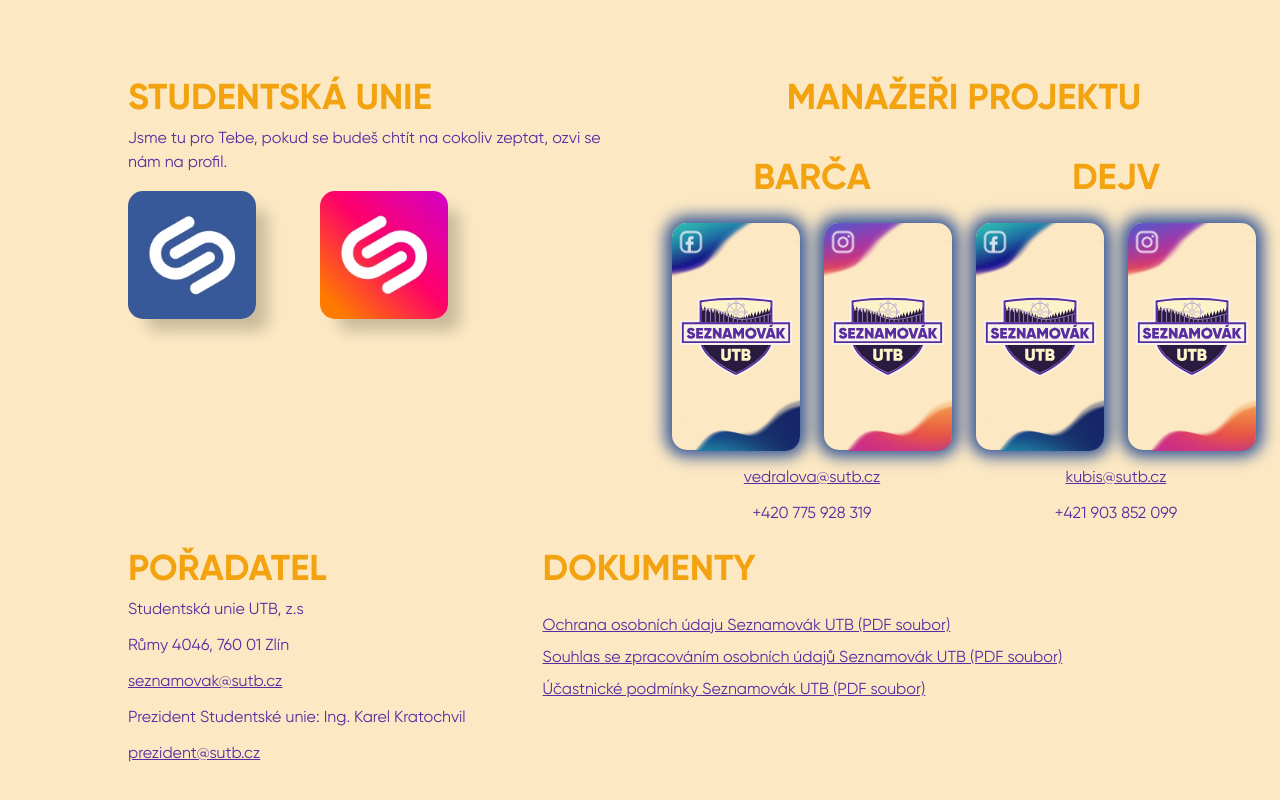
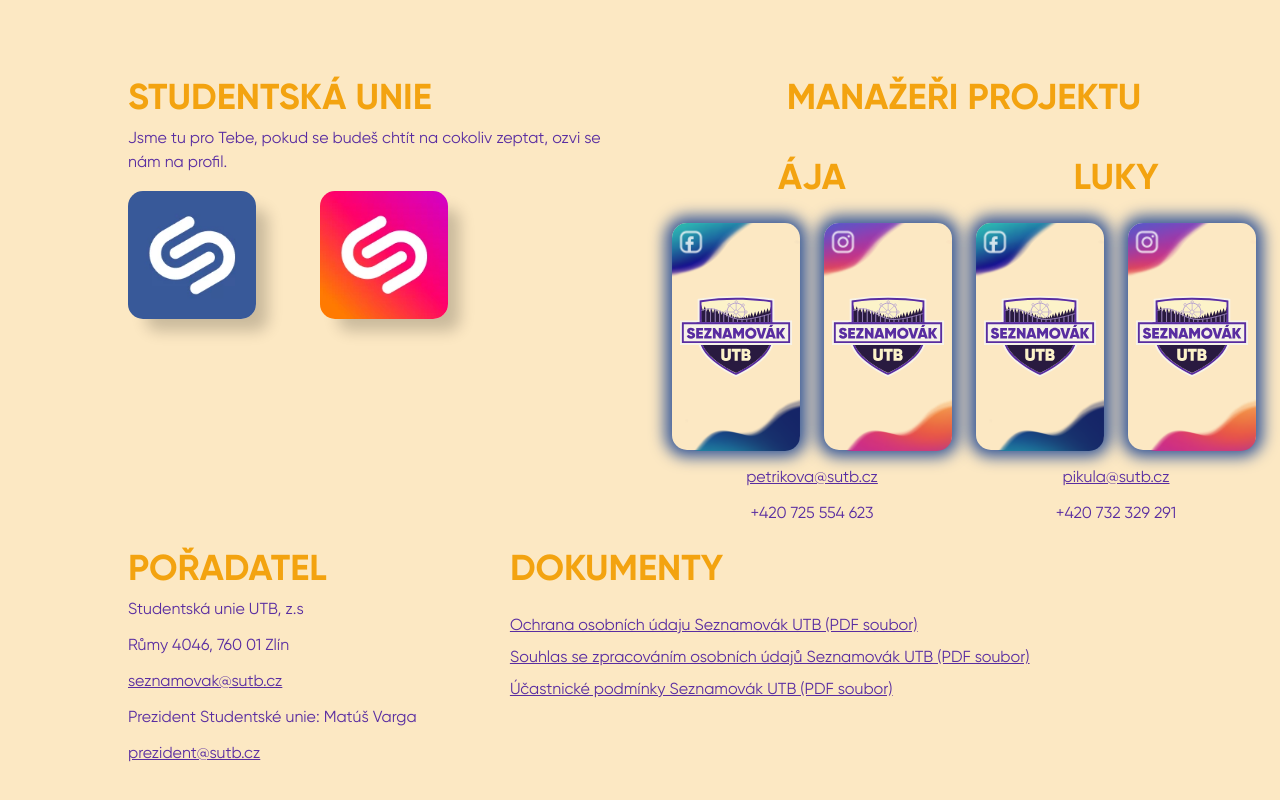
Before and after one commit to SU-UTB/web-seznamovak-fe, a React (Vite) app: page /turnus1 in a window 1280 px wide. Shown: the part 1874-2674 px from the top of the page. Built offline with nearby package versions, Linux system fonts and the light colour scheme.

Commit message:
2026 prepare

```diff
--- a/index.html
+++ b/index.html
@@ -10,7 +10,7 @@
     <meta name="theme-color" content="#000000" />
     <meta
       name="description"
-      content="Staň se i ty právoplatným členem UTBčka na celouniverzitním Seznamováku UTB 2025 Univerzity Tomáše Bati ve Zlíně."
+      content="Staň se i ty právoplatným členem UTBčka na celouniverzitním Seznamováku UTB 2026 Univerzity Tomáše Bati ve Zlíně."
     />
     <link rel="apple-touch-icon" href="apple-touch-icon.png" />
     <link rel="manifest" href="manifest.json" />
@@ -20,7 +20,7 @@
       href="https://fonts.googleapis.com/css2?family=Montserrat:wght@400;500;600;700;800;900&display=swap"
       rel="stylesheet"
     />
-    <title>Seznamovák UTB 2025</title>
+    <title>Seznamovák UTB 2026</title>
   </head>
   <body>
     <div id="root"></div>
--- a/src/App.tsx
+++ b/src/App.tsx
@@ -1,14 +1,13 @@
 import Navbar from './components/moleculs/Navbar'
 import Aftermovie from './components/sections/Aftermovie'
-import Instructors from './components/sections/Instructors'
 import Application from './components/sections/Application'
 import Contact from './components/sections/Contact'
 import Faq from './components/sections/Faq'
 import Gallery from './components/sections/Gallery'
 import Map from './components/sections/Map'
 // import Partners from './components/sections/Partners'
+import ScrollToTopButton from './components/moleculs/ScrollToTopButton'
 import Overlay from './components/sections/Overlay'
-import ScrollToTopButton from './components/moleculs/ScrollToTopButton'
 import { AnalyticsEvents, Firebase } from './utils/firebase'
 
 const App: React.FC = () => {
@@ -22,7 +21,7 @@
       <Application />
       <Aftermovie />
       <Gallery />
-      <Instructors />
+      {/* <Instructors /> */}
       <Map />
       <Faq />
       {/* <Partners /> */}
--- a/src/components/moleculs/Navbar.tsx
+++ b/src/components/moleculs/Navbar.tsx
@@ -12,7 +12,7 @@
   const menuLinks = [
     { sectionLink: 'prihlaska', sectionName: 'PŘIHLÁŠKA' },
     { sectionLink: 'informace', sectionName: 'INFORMACE' },
-    { sectionLink: 'instruktori', sectionName: 'INSTRUKTOŘI' },
+    /* { sectionLink: 'instruktori', sectionName: 'INSTRUKTOŘI' }, */
     { sectionLink: 'faq', sectionName: 'FAQ' },
     // { sectionLink: 'partneri', sectionName: 'PARTNEŘI' },
     { sectionLink: 'kontakt', sectionName: 'KONTAKT' },
--- a/src/components/moleculs/Organiser.tsx
+++ b/src/components/moleculs/Organiser.tsx
@@ -9,7 +9,7 @@
         <p className="mb-3">Studentská unie UTB, z.s</p>
         <p className="mb-3">Růmy 4046, 760 01 Zlín</p>
         <EmailLink email="seznamovak@sutb.cz" />
-        <p className="mb-3">Prezident Studentské unie: Ing. Karel Kratochvil</p>
+        <p className="mb-3">Prezident Studentské unie: Matúš Varga</p>
         <EmailLink email="prezident@sutb.cz" />
       </div>
     </div>
--- a/src/components/sections/Information.tsx
+++ b/src/components/sections/Information.tsx
@@ -2,8 +2,8 @@
 //import '../../scss/Information.scss'
 
 const Information = () => {
-  const totalPriceCZK = 3399
-  const depositCZK = totalPriceCZK - 1000
+  //const totalPriceCZK = 3399
+  //const depositCZK = totalPriceCZK - 1000
 
   const links = [
     { linkName: 'Mapa zde', linkTo: 'https://goo.gl/maps/mTdBDjBknPJoU5Yr8/' },
@@ -25,7 +25,7 @@
           <div className="info-price mb-8 lg:w-5/12 xl:w-2/5 3xl:w-full 3xl:max-w-md"> */}
       <div className="info-container">
         <div className="info-table w-full lg:flex lg:flex-col lg:items-center md:px-16 lg:px-32 2xl:px-52 3xl:px-16 py-12">
-          <div className="info-price mb-8 lg:w-5/12 xl:w-2/5 3xl:w-full 3xl:max-w-md">
+          {/* <div className="info-price mb-8 lg:w-5/12 xl:w-2/5 3xl:w-full 3xl:max-w-md">
             <h4 className="text-secondaryDark text-2xl uppercase font-extrabold">
               Kolik to stojí?
             </h4>
@@ -36,7 +36,7 @@
               Zálohu {depositCZK.toString()} Kč / 102 € pošleš při přihlášení a
               zbylých<br/>1000 Kč zaplatíš až na místě.
             </p>
-          </div>
+          </div> */}
           <div className="info-place mb-8 lg:w-5/12 xl:w-2/5 3xl:w-full 3xl:max-w-md">
             <h4 className="text-secondaryDark text-2xl uppercase font-extrabold">
               KDE BUDU?
--- a/src/components/sections/Modal.tsx
+++ b/src/components/sections/Modal.tsx
@@ -35,7 +35,7 @@
           <h2>Nový web je na cestě!</h2>
           <p>
             Na tomto webu prozatím najdeš aktuální info k{' '}
-            <strong>Seznamováku UTB - 2025</strong>, ale brzy se spustí nový web
+            <strong>Seznamováku UTB - 2026</strong>, ale brzy se spustí nový web
             Seznamováku, kde uvidíš manažery, se kterými zažiješ to nejšílenější
             léto v životě! Formulář, kterým se budeš na Seznamovák registrovat, a
             naše partnery, kteří nám k tomu všemu pomohli.
--- a/src/data/constants.ts
+++ b/src/data/constants.ts
@@ -7,21 +7,21 @@
 
   export const turnus1: Turnus = {
     name: "turnus1",
-    startDate: new Date(2025, 7, 18), // August 18, 2025
-    endDate: new Date(2025, 7, 21),   // August 21, 2025
-    displayDate: "18. 8. - 21. 8. 2025",
+    startDate: new Date(2026, 7, 17), // 17. 8. 2026
+    endDate: new Date(2026, 7, 20), // 20. 8. 2026
+    displayDate: "17. 8. - 20. 8. 2026",
   };
 
   export const turnus2: Turnus = {
     name: "turnus2",
-    startDate: new Date(2025, 7, 25), // August 25, 2025
-    endDate: new Date(2025, 7, 28),   // August 28, 2025
-    displayDate: "25. 8. - 28. 8. 2025",
+    startDate: new Date(2026, 7, 24), // 24. 8. 2026
+    endDate: new Date(2026, 7, 27), // 27. 8. 2026
+    displayDate: "24. 8. - 27. 8. 2026",
   };
 
-  export const REGISTRATION_START_DATE = new Date(2025, 6, 17, 15, 0, 0); // July 17, 2025, 15:00:00
-  export const REGISTRATION_END_DATE = new Date(2025, 7, 28, 15, 0, 0); // July 17, 2025, 15:00:00
+  export const REGISTRATION_START_DATE = new Date(2026, 6, 17, 15, 0, 0); // 17. 7. 2026, 15:00:00
+  export const REGISTRATION_END_DATE = new Date(2026, 7, 28, 15, 0, 0); // 24. 8. 2026, 15:00:00
   export const REGISTRATION_START_DATE_TEXT: string = "17. 7.";
   export const REGISTRATION_START_TIME_TEXT: string = "v 15:00";
 
-  export const PRE_REGISTRATION_END = new Date(2025, 6, 17, 14, 0, 0); // July 17, 2025, 14:00:00
+  export const PRE_REGISTRATION_END = new Date(2025, 6, 17, 14, 0, 0); // 17. 7. 2026, 14:00:00
--- a/src/data/contacts.ts
+++ b/src/data/contacts.ts
@@ -23,25 +23,25 @@
 
 export const managersSocials = [
   {
-    name: 'Barča',
-    fbLink: 'https://www.facebook.com/profile.php?id=100069335040798',
+    name: 'Ája',
+    fbLink: 'https://www.facebook.com/andrejka.petrikova.3',
     fbImg: sarka_gif,
     fbOverlay: overlay_fb,
-    igLink: 'https://www.instagram.com/barbora.vedralova/',
+    igLink: 'https://www.instagram.com/peetrikova',
     igImg: sarka_gif,
     igOverlay: overlay_ig,
-    email: 'vedralova@sutb.cz',
-    phone: '+420 775 928 319',
+    email: 'petrikova@sutb.cz',
+    phone: '+420 725 554 623',
   },
   {
-    name: 'Dejv',
-    fbLink: 'https://www.facebook.com/david.kubis.33',
+    name: 'Luky',
+    fbLink: 'https://www.facebook.com/lukas.pikula',
     fbImg: peta_gif,
     fbOverlay: overlay_fb,
-    igLink: 'https://www.instagram.com/0.k_u_b_i_s.0/',
+    igLink: 'https://www.instagram.com/lukas.pikula',
     igImg: peta_gif,
     igOverlay: overlay_ig,
-    email: 'kubis@sutb.cz',
-    phone: '+421 903 852 099',
+    email: 'pikula@sutb.cz',
+    phone: '+420 732 329 291',
   },
 ]
--- a/src/files.d.ts
+++ b/src/files.d.ts
@@ -34,3 +34,13 @@
   const value: string
   export default value
 }
+
+declare module '*.scss' {
+  const content: { [className: string]: string };
+  export default content;
+}
+
+declare module '*.css' {
+  const content: { [className: string]: string };
+  export default content;
+}
```
Also changed, not shown: src/components/moleculs/Notification.tsx (+16 -7 lines).
